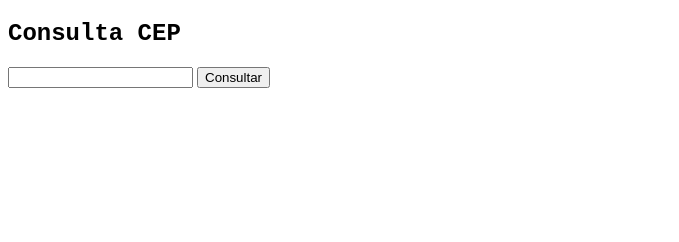
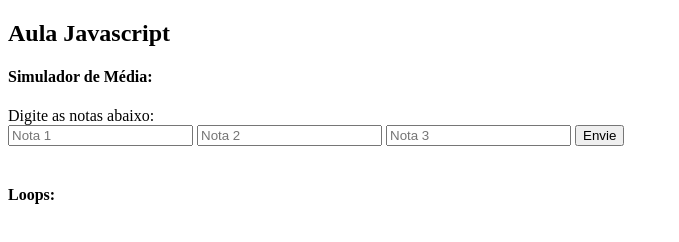
Before and after one commit to SolarTendas/Aula-Javascript, a plain HTML site: page Aula-Javascript-main/index.html in a window 1280 px wide. Shown: the whole page, without its empty margins (0-679 px from the left). Drawn offline with Linux system fonts and the light colour scheme.

Commit message:
Add files via upload

```diff
--- a/Aula-Javascript-main/index.html
+++ b/Aula-Javascript-main/index.html
@@ -8,19 +8,17 @@
     <link rel='stylesheet' type='text/css' media='screen' href='main.css'>
 </head>
 <body>
-    <h2 style="font-family: 'Courier New', Courier, monospace;">Consulta CEP</h2>
-
-    <input type="text" id="inputCEP"></input>
-    <button type="submit" onclick="procurarCEP()">Consultar</button>
-
-    <div>
-        <p id="cep"></p>
-        <p id="cidade"></p>
-        <p id="bairro"></p>
-        <p id="estado"></p>
-        <p id="rua"></p>
-    </div>
-
+    <h2>Aula Javascript</h2>
+    <h4>Simulador de Média:</h4>
+    <span>Digite as notas abaixo:</span>
+    <br>
+    <input type="text" id="nota1" placeholder="Nota 1">
+    <input type="text" id="nota2" placeholder="Nota 2">
+    <input type="text" id="nota3" placeholder="Nota 3">
+    <input type="submit" value="Envie" onclick="Calculate()">
+    <br>
+    <br>
+    <h4>Loops:</h4>
     <script src='main.js'></script>
 </body>
 </html>
--- a/Aula-Javascript-main/main.js
+++ b/Aula-Javascript-main/main.js
@@ -1,112 +1,59 @@
-async function procurarCEP() {
-    let CEP = document.getElementById('inputCEP').value
+function Calculate() {
+let nota1 = Number(document.getElementById('nota1').value)
+let nota2 = Number(document.getElementById('nota2').value)
+let nota3 = Number(document.getElementById('nota3').value)
+let Media = (nota1 + nota2 + nota3)/3
+// let notaesperada = 21-(nota1+nota2)
 
-    Response = await fetch(`https://brasilapi.com.br/api/cep/v1/${CEP}`);
-    json = await Response.json();
-
-    cep = document.getElementById("cep")
-    uf = document.getElementById("estado")
-    endereco = document.getElementById("rua")
-    cidade = document.getElementById("cidade")
-    bairro = document.getElementById("bairro")
-
-    cep.innerHTML = json.cep;
-    uf.innerHTML = json.state;
-    endereco.innerHTML = json.street;
-    cidade.innerHTML = json.city;
-    bairro.innerHTML = json.neighborhood;
-
-    console.log(json)
+// if((nota1+nota2) == 21){
+//     document.write(`Você foi aprovado!!!<br>`);
+//     document.write(`Sua nota é ${Media}`);
+// } else{
+//     document.write(`A nota que precisa tirar é ${notaesperada}`)
+// }
+if(Media >= 7){
+    document.write(`Você foi aprovado!!!<br>`);
+    document.write(`Sua nota é ${Media}`);
+} else{
+    document.write(`Você Reprovou!!<br>`);
+    document.write(`Sua nota é ${Media}<br>`);
+    let notaesperada = 10-(Media)
+    document.write(`A nota que precisa tirar é no exame final é: ${notaesperada}`)
+}
 }
 
-
-
-
-// retorno = '{"nome":"William","idade":23}'
-
-// json = JSON.parse(retorno)   //Descerializar
-// console.log(json)
-
-// cadastro = {
-//     nome : 'Vinicius',
-//     idade : 18
+// for (let i = 0; i <= 10; i++){
+//     console.log(i * 7)
 // }
 
-// json = JSON.stringify(cadastro)  //Serializar
-// console.log(json)
+var executando = true;
+var pagina = 0;
 
-// let chamada = [
-//     {
-//         ra : 1,
-//         nome : 'Antoni'
-//     },
-//     {
-//         ra : 2,
-//         nome : 'Antony'
-//     },
-//     {
-//         ra : 3,
-//         nome : 'Benicio'
-//     },
-//     {
-//         ra : 4,
-//         nome : 'Caio'
-//     },
-//     {
-//         ra : 5,
-//         nome : 'Davi'
-//     },
-//     {
-//         ra : 6,
-//         nome : 'Eduardo'
-//     },
-//     {
-//         ra : 7,
-//         nome : 'Felipe'
-//     },
-//     {
-//         ra : 8,
-//         nome : 'Gabriel'
-//     }
-// ]
+while (executando) {
+    console.log(pagina);
+    pagina++;
+    executando = (pagina <= 10)
+}
 
+// let a = 10;
+// let b = 5;
 
-// for (aluno of chamada) {
-//     console.log(aluno.ra, aluno.nome)
+// if (a + b > 10) {
+//     document.write("A conta deu maior que 10")
+// } else {
+//     document.write("A conta deu menor que 10")
 // }
 
 
 
 
-// let pessoa = {
-//     cabelo : 'Curto/Liso',
-//     corCabelo : 'Ruivo',
-//     altura : 1.85,
-//     corPele : 'Branca',
-//     calçado : 42,
-//     doencas : {
-//         celiaco : true,
-//         oculos: true,
-//         cadeirante: false
-//     },
-//     idade : 18,
-//     Carro : {
-//         modelo : 'Frontier Attack',
-//         marca : 'Mitsubishi',
-//         ano : 2015,
-//         cor : 'Vermelho'
-//     },
-//     materias: ['Web', 'Banco de Dados', 'Extensionista','UI/UX']
-// }
-
-// for (materia of pessoa.materias) {      //Varre a array de materias e retorna os valores da array (of = value) (in = índice)
-//     console.log(materia)
-// }
+// console.log(a == b); //Igualdade
+// console.log(a != b); //Desigualdade, ! = inverte o valor booleano(Negação)
+// console.log(a > b); //Maior que
+// console.log(a < b); //Menor que
 
 
-
-// console.log(pessoa);
-// console.log(`Qual a altura da pessoa? ${pessoa.altura}`);
-// console.log(`A pessoa é celíaca? ${pessoa.doencas.celiaco}`);
-// console.log(`Qual o tipo de cabelo da pessoa? ${pessoa.cabelo}`);
-// console.log(pessoa.materias);
+// console.log(a + b); //Soma
+// console.log(a - b); //Subtração
+// console.log(a * b); //Multiplicação
+// console.log(a / b); //Divisão
```
